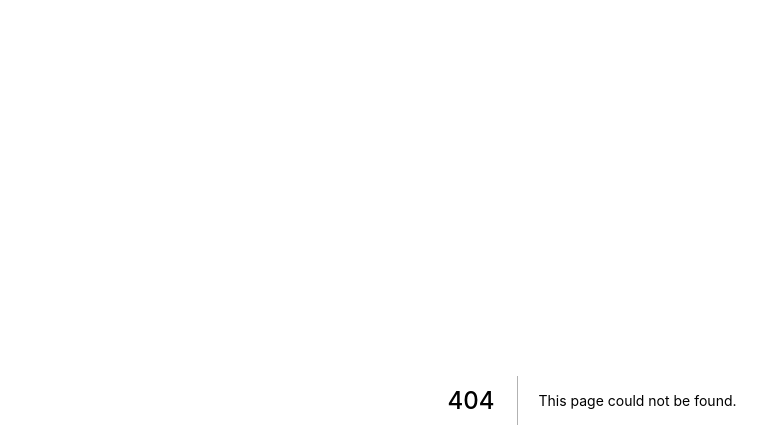
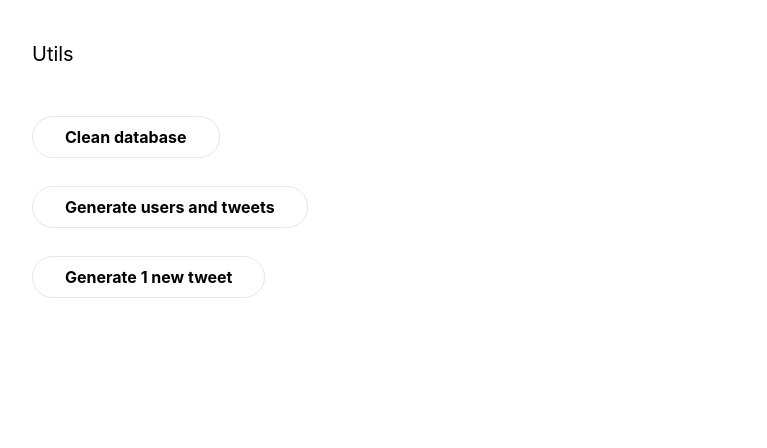
Before and after one commit to tobiakinlade/twitter-clone-2.0, a Next.js app: page /utils in a window 1280 px wide. Before the commit this address had no page. Shown: the top 448 px of the page, without its empty margins (48-815 px from the left). Built offline with nearby package versions, Linux system fonts and the light colour scheme.

Commit message:
generate random tweet using faker

```diff
--- a/package.json
+++ b/package.json
@@ -9,6 +9,7 @@
     "lint": "next lint"
   },
   "dependencies": {
+    "@faker-js/faker": "^7.1.0",
     "@next-auth/prisma-adapter": "^1.0.3",
     "javascript-time-ago": "^2.5.4",
     "next": "12.1.6",
--- /dev/null
+++ b/pages/api/utils.js
@@ -0,0 +1,65 @@
+import { faker } from '@faker-js/faker';
+import prisma from 'lib/prisma';
+import { getSession } from 'next-auth/react';
+
+export default async function handler(req, res) {
+  const session = await getSession({ req });
+  if (req.method !== 'POST') return res.end();
+
+  if (req.body.task === 'clean_database') {
+    await prisma.tweet.deleteMany({});
+    await prisma.user.deleteMany({
+      where: {
+        email: {
+          in: [session.user.email],
+        },
+      },
+    });
+  }
+  if (req.body.task === 'generate_users_and_tweets') {
+    let count = 0;
+
+    while (count < 5) {
+      await prisma.user.create({
+        data: {
+          name: faker.internet.userName().toLowerCase(),
+          email: faker.internet.email().toLowerCase(),
+          image: faker.internet.avatar(),
+        },
+      });
+      count++;
+    }
+
+    // Create 1 tweet for each user
+    const users = await prisma.user.findMany({});
+
+    users.forEach(async (user) => {
+      await prisma.tweet.create({
+        data: {
+          content: faker.hacker.phase(),
+          author: {
+            connect: { id: user.id },
+          },
+        },
+      });
+    });
+  }
+
+  if (req.body.task === 'generate_one_tweet') {
+    const users = await prisma.user.findMany({});
+
+    const randomIndex = Math.floor(Math.random() * users.length);
+    const user = users[randomIndex];
+
+    await prisma.tweet.create({
+      data: {
+        content: faker.hacker.phrase(),
+        author: {
+          connect: { id: user.id },
+        },
+      },
+    });
+  }
+
+  res.end();
+}
--- /dev/null
+++ b/pages/utils.js
@@ -0,0 +1,70 @@
+import React from 'react';
+
+const Utils = () => {
+  const cleanDatabase = async () => {
+    await fetch('/api/utils', {
+      body: JSON.stringify({
+        task: 'clean_database',
+      }),
+      headers: {
+        'Content-Type': 'application/json',
+      },
+      method: 'POST',
+    });
+  };
+
+  const generateUserAndTweet = async () => {
+    await fetch('/api/utils', {
+      body: JSON.stringify({
+        task: 'generate_users_and_tweets',
+      }),
+      headers: {
+        'Content-Type': 'application/json',
+      },
+      method: 'POST',
+    });
+  };
+
+  const generateNewTweet = async () => {
+    await fetch('/api/utils', {
+      body: JSON.stringify({
+        task: 'generate_one_tweet',
+      }),
+      headers: {
+        'Content-Type': 'application/json',
+      },
+      method: 'POST',
+    });
+  };
+  return (
+    <div className='mt-10 ml-20'>
+      <h2 className='mb-10 text-xl'>Utils</h2>
+      <div className='flex-1 mb-5'>
+        <button
+          onClick={cleanDatabase}
+          className='border px-8 py-2 mt-2 mr-8 font-bold rounded-full color-accent-contract bg-color-accent hover:bg-color-accent-hover-darker'
+        >
+          Clean database
+        </button>
+      </div>
+      <div className='flex-1 mb-5'>
+        <button
+          onClick={generateUserAndTweet}
+          className='border px-8 py-2 mt-2 mr-8 font-bold rounded-full color-accent-contract bg-color-accent hover:bg-color-accent-hover-darker'
+        >
+          Generate users and tweets
+        </button>
+      </div>
+      <div className='flex-1 mb-5'>
+        <button
+          onClick={generateNewTweet}
+          className='border px-8 py-2 mt-2 mr-8 font-bold rounded-full color-accent-contract bg-color-accent hover:bg-color-accent-hover-darker'
+        >
+          Generate 1 new tweet
+        </button>
+      </div>
+    </div>
+  );
+};
+
+export default Utils;
```
Also changed, not shown: 1 other file (tests, documents, lock files or other folders).
